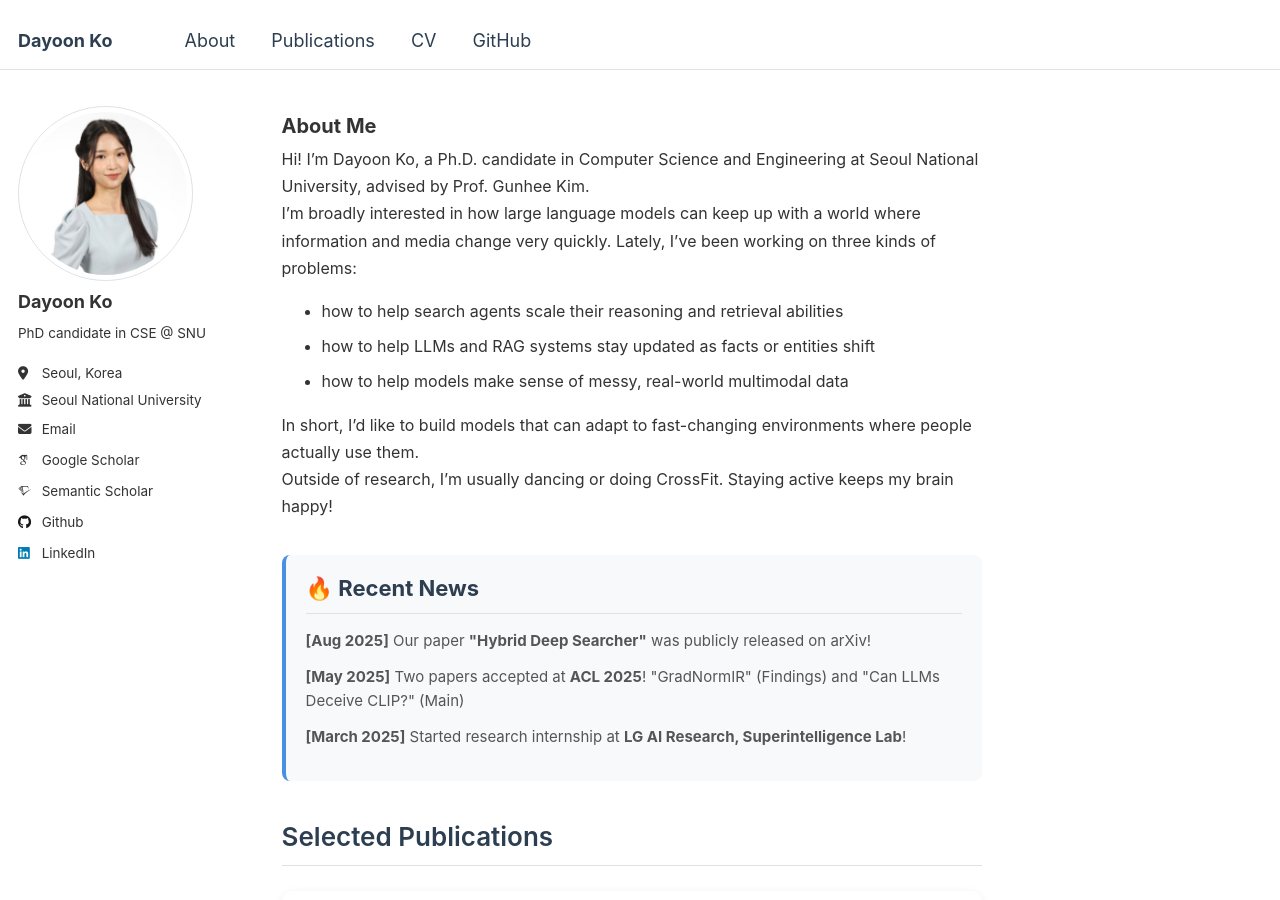
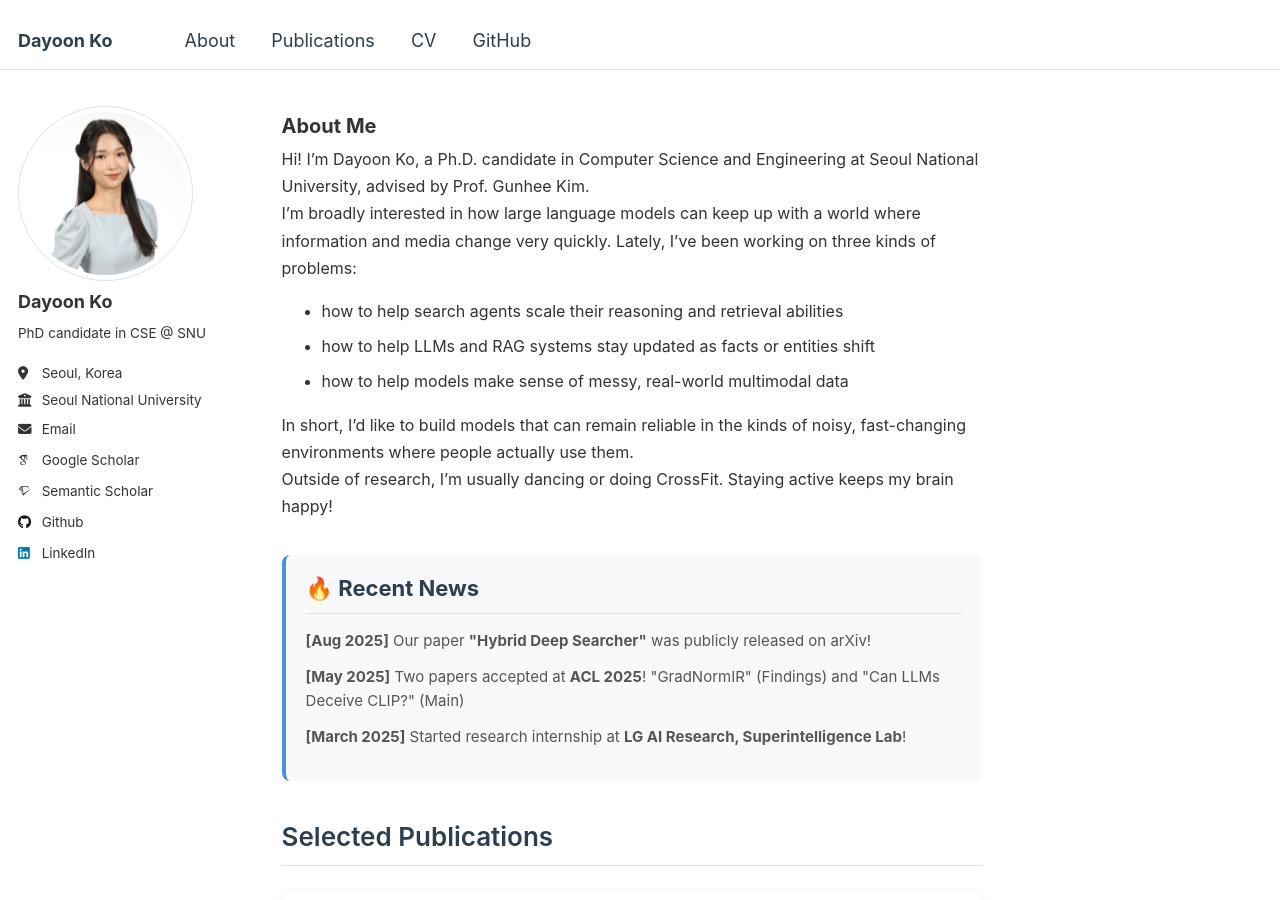
Before and after one commit to dayoon-ko/dayoon-ko.github.io, a Jekyll site: the page built from _pages/about.md, in a window 1280 px wide and 900 px high. Built offline with Jekyll 4.4.1, drawn with Linux system fonts in a browser that asks for light colours; some web fonts are replaced.

Commit message:
Update minor error

```diff
--- a/_pages/about.md
+++ b/_pages/about.md
@@ -158,7 +158,7 @@
     <li>how to help LLMs and RAG systems stay updated as facts or entities shift</li>
     <li>how to help models make sense of messy, real-world multimodal data</li>
   </ul>
-  In short, I’d like to build models that can adapt to fast-changing environments where people actually use them.
+  In short, I’d like to build models that can remain reliable in the kinds of noisy, fast-changing environments where people actually use them.
   <br>
   Outside of research, I’m usually dancing or doing CrossFit. Staying active keeps my brain happy!
 </div>
```
